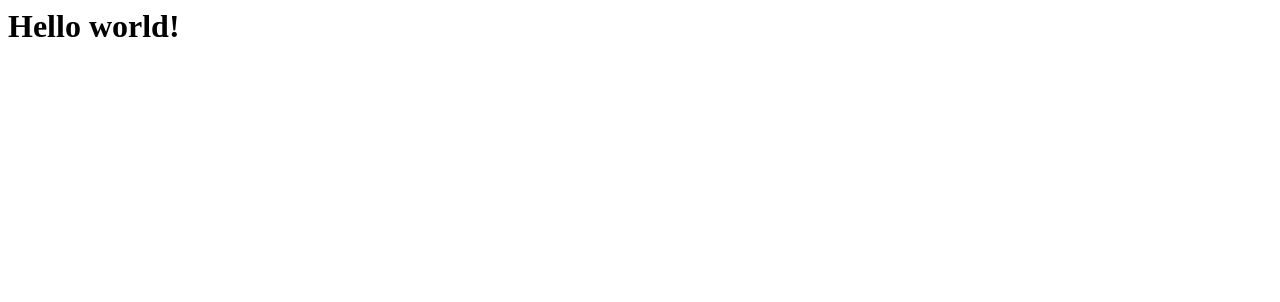
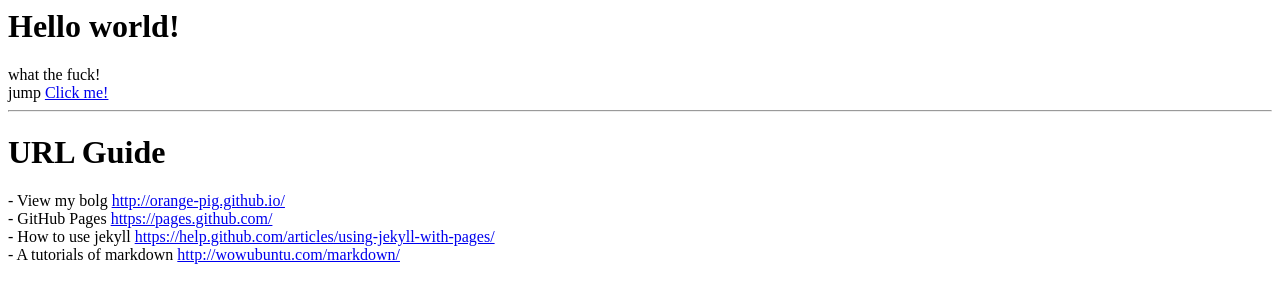
Before and after one commit to orange-pig/orange-pig.github.io, a plain HTML site: page _site/index.html in a window 1280 px wide. Drawn offline with Linux system fonts and the light colour scheme.

Commit message:
Add Jump Page

```diff
--- a/_site/index.html
+++ b/_site/index.html
@@ -4,5 +4,19 @@
 </head>
 <body>
 	<h1>Hello world!</h1>
+	what the fuck!<br />
+	jump <a href="pageone.html">Click me!</a>
 </body>
+<hr />
+<footer>
+	<h1>
+		URL Guide
+	</h1>
+	<p>
+		- View my bolg <a href="http://orange-pig.github.io/">http://orange-pig.github.io/</a> <br />
+		- GitHub Pages <a href="https://pages.github.com/">https://pages.github.com/</a> <br />
+		- How to use jekyll <a href="https://help.github.com/articles/using-jekyll-with-pages/">https://help.github.com/articles/using-jekyll-with-pages/</a> <br />
+		- A tutorials of markdown <a href="http://wowubuntu.com/markdown/">http://wowubuntu.com/markdown/</a> <br />
+	</p>
+</footer>
 </html>
```
Also changed, not shown: _site/pageone.html (added, +20 -0 lines), pageone.html (added, +20 -0 lines).
